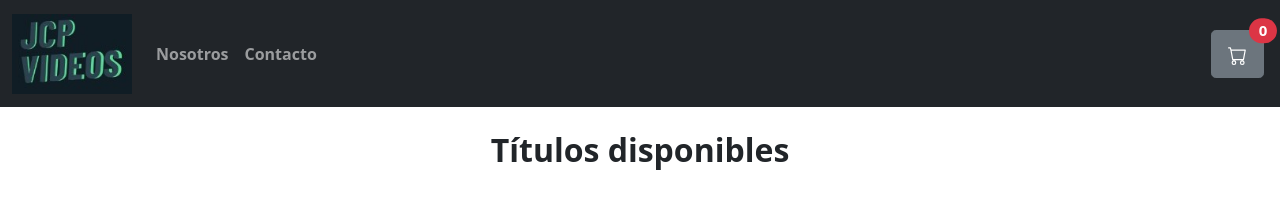
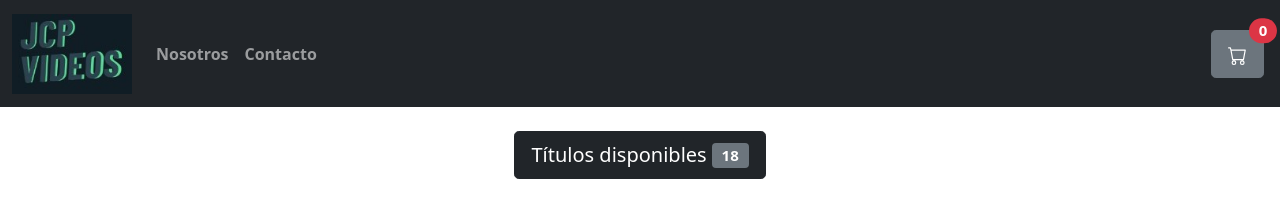
Before and after one commit to AlexisArce/coderhouse-angular, an Angular app in the folder proyecto-final/: page / in a window 1280 px wide. Shown: the top 200 px of the page. Built offline with nearby package versions, Linux system fonts and the light colour scheme; grey boxes are pictures that could not be loaded; what @rxweb/reactive-form-validators would draw is missing.

Commit message:
Add css changes

```diff
--- a/proyecto-final/src/app/app.component.html
+++ b/proyecto-final/src/app/app.component.html
@@ -3,7 +3,11 @@
   <!--<app-login></app-login>-->
   <div class="row">
     <div class="col">
-      <h2 class="text-center mb-4 fw-bold">Títulos disponibles</h2>
+      <h2 class="text-center mb-4 fw-bold">
+        <button type="button" class="btn btn-lg btn-dark">
+          Títulos disponibles <span class="badge bg-secondary">18</span>
+        </button>
+      </h2>
     </div>
   </div>
   <app-item-list></app-item-list>
--- a/proyecto-final/src/app/components/navbar/navbar.component.html
+++ b/proyecto-final/src/app/components/navbar/navbar.component.html
@@ -9,17 +9,6 @@
         class="d-inline-block align-text-top"
       />
     </a>
-    <button
-      class="navbar-toggler"
-      type="button"
-      data-bs-toggle="collapse"
-      data-bs-target="#navbarNav"
-      aria-controls="navbarNav"
-      aria-expanded="false"
-      aria-label="Toggle navigation"
-    >
-      <span class="navbar-toggler-icon"></span>
-    </button>
     <div class="collapse navbar-collapse" id="navbarNav">
       <ul class="navbar-nav">
         <li class="nav-item">
```
